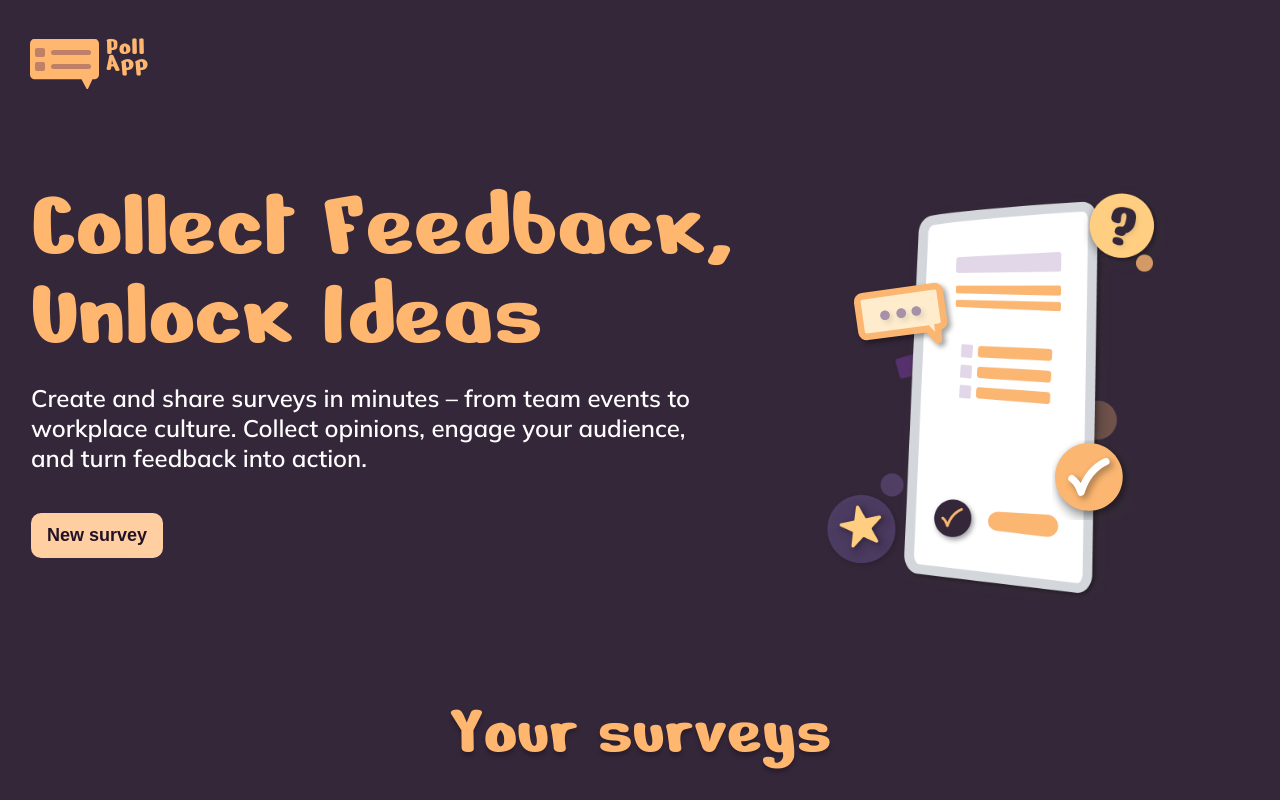
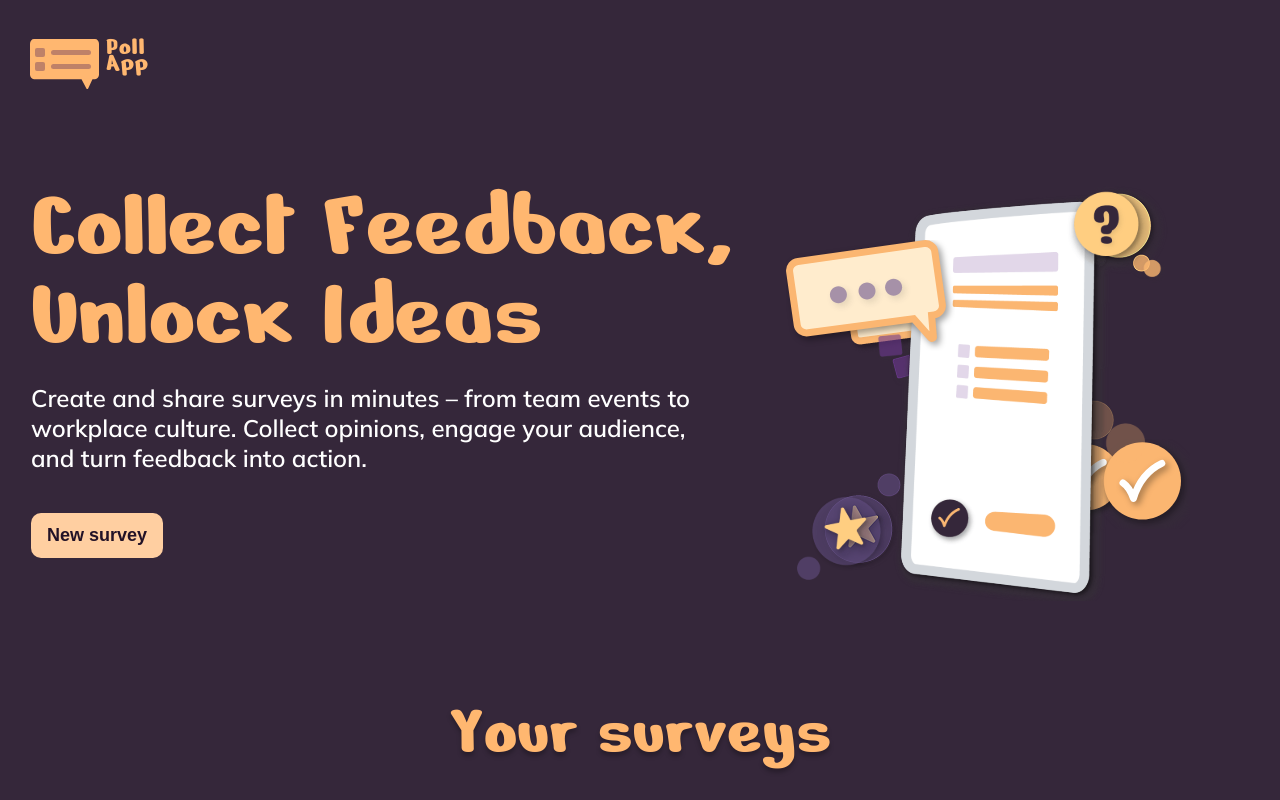
Before and after one commit to OBO-WAN/PollApp, an Angular app: page / in a window 1280 px wide. Shown: the top 800 px of the page. Built offline with nearby package versions, Linux system fonts and the light colour scheme; a web font is replaced by a local one.

Commit message:
feat: use exported hero visual states

```diff
--- a/src/app/pages/home/home.html
+++ b/src/app/pages/home/home.html
@@ -43,17 +43,14 @@
       </div>
 
       <div class="hero__visual" aria-hidden="true">
-        <img class="hero__image" src="assets/images/home-hero.png" alt="" />
-
         <img
-          class="hero__accent hero__accent--one"
-          src="assets/images/home-hero-accent-one.svg"
+          class="hero__image hero__image--rest"
+          src="assets/images/home-hero-rest.png"
           alt=""
         />
-
         <img
-          class="hero__accent hero__accent--two"
-          src="assets/images/home-hero-accent-two.svg"
+          class="hero__image hero__image--hover"
+          src="assets/images/home-hero-hover.svg"
           alt=""
         />
       </div>
```
